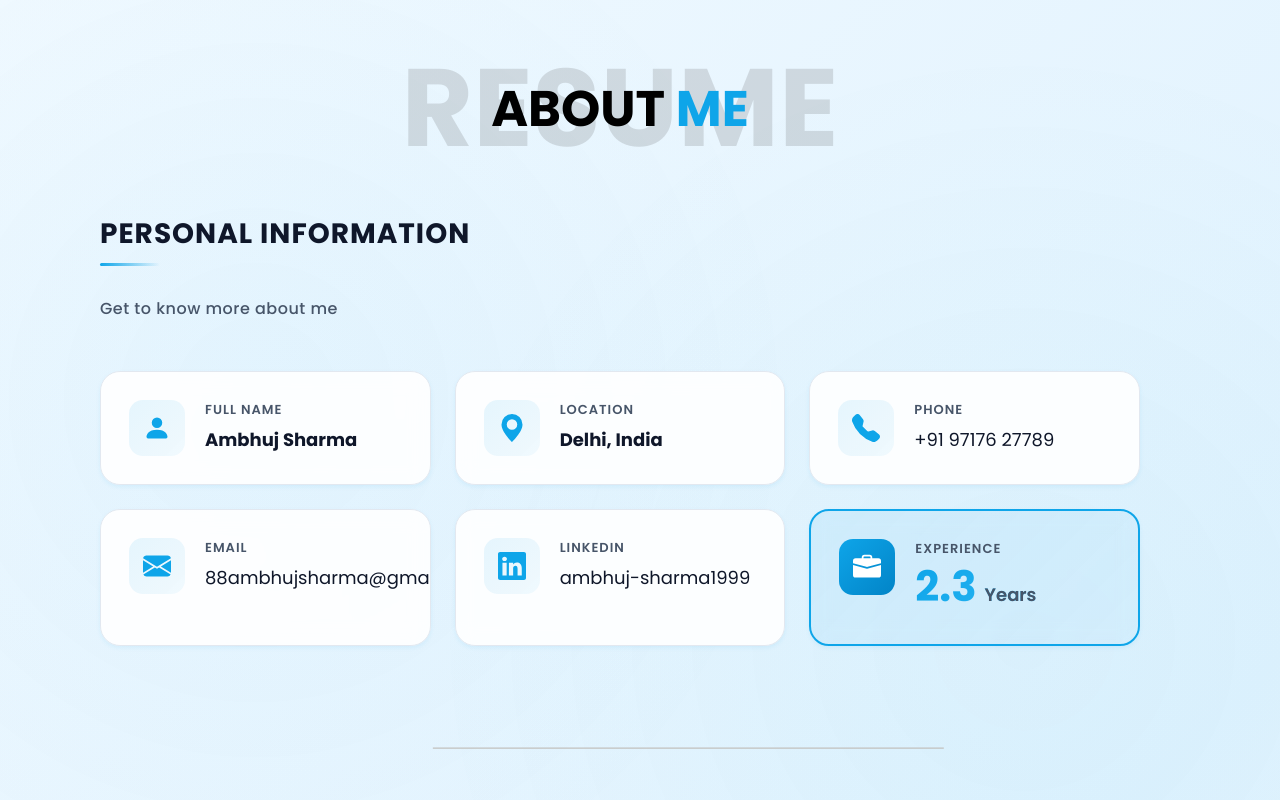
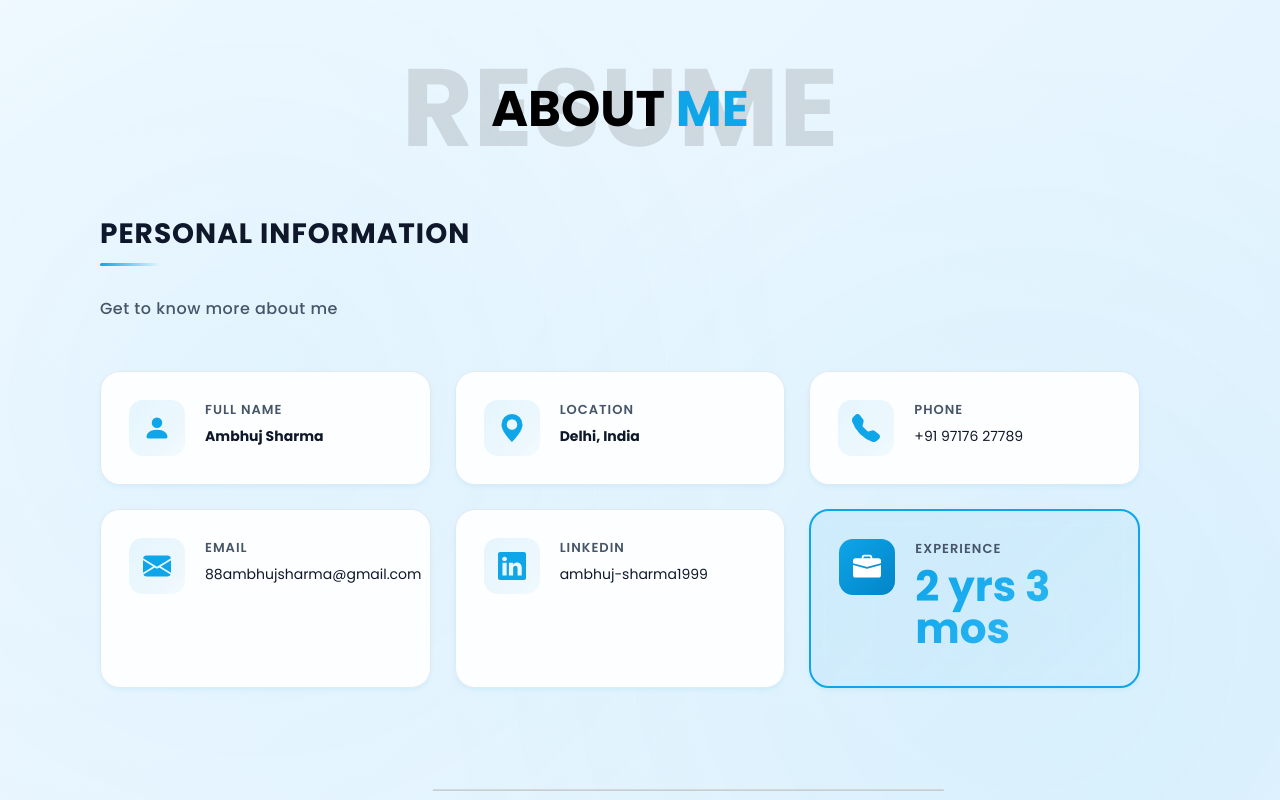
Before and after one commit to ambhuj-bit/portfolio, a React (Create React App) app: page /about in a window 1280 px wide. Shown: the top 800 px of the page. Built offline with nearby package versions, Linux system fonts and the light colour scheme.

Commit message:
fixed calculation of the total expereince

```diff
--- a/src/About/About.js
+++ b/src/About/About.js
@@ -2,19 +2,14 @@ import React from "react";
 import "./About.css";
 import { Link } from "react-router-dom";
 import * as Icon from "react-bootstrap-icons";
+import { calculateExperience } from "../utils/calculateYears";
 
 function About() {
   // Calculate years of experience dynamically from March 7, 2022
-  const calculateExperience = () => {
-    const startDate = new Date("2022-03-07");
-    const currentDate = new Date();
-    const diffTime = Math.abs(currentDate - startDate);
-    const diffDays = diffTime / (1000 * 60 * 60 * 24);
-    const years = diffDays / 365.25;
-    return Math.round(years * 10) / 10;
-  };
+
 
   const experienceYears = calculateExperience();
+  console.log("Years of Experience:", experienceYears);
 
   return (
     <div>
@@ -33,7 +28,7 @@ function About() {
           {/* Quick Stats */}
           <div className="quick-stats">
             <div className="stat-item">
-              <div className="stat-number">{experienceYears}+</div>
+              <div className="stat-number">{experienceYears}</div>
               <div className="stat-label">Years Experience</div>
             </div>
             <div className="stat-divider"></div>
--- a/src/AboutPage/About-page.css
+++ b/src/AboutPage/About-page.css
@@ -346,7 +346,7 @@ ul li {
 }
 
 .info-value {
-  font-size: 18px;
+  font-size: 14px;
   font-weight: 700;
   color: var(--text-primary);
   margin: 0;
--- a/src/AboutPage/AboutPage.js
+++ b/src/AboutPage/AboutPage.js
@@ -5,25 +5,11 @@ import Navbar from "../Navbar/Navbar";
 import Skills from "../Skills/Skills";
 import * as Icon from "react-bootstrap-icons";
 import "./About-page.css";
+import { calculateExperience } from "../utils/calculateYears";
 
 function AboutPage() {
   // Calculate years of experience dynamically from March 7, 2022
-  const calculateExperience = () => {
-    const startDate = new Date("2022-03-07");
-    const currentDate = new Date();
 
-    // Calculate the difference in milliseconds
-    const diffTime = Math.abs(currentDate - startDate);
-
-    // Convert to days
-    const diffDays = diffTime / (1000 * 60 * 60 * 24);
-
-    // Calculate years with decimal precision (accounting for leap years)
-    const years = diffDays / 365.25;
-
-    // Round to 1 decimal place
-    return Math.round(years * 10) / 10;
-  };
 
   const experienceYears = calculateExperience();
 
@@ -118,7 +104,6 @@ function AboutPage() {
                   <p className="info-label">Experience</p>
                   <h3 className="expereince-number highlight-number">
                     {experienceYears}
-                    <span className="years-label">Years</span>
                   </h3>
                 </div>
               </div>
--- /dev/null
+++ b/src/utils/calculateYears.js
@@ -0,0 +1,18 @@
+  export const calculateExperience = () => {
+  const startDate = new Date("2022-03-07");
+  const currentDate = new Date();
+
+  let totalMonths =
+    (currentDate.getFullYear() - startDate.getFullYear()) * 12 +
+    (currentDate.getMonth() - startDate.getMonth());
+
+  // Adjust if current day is before start day
+  if (currentDate.getDate() < startDate.getDate()) {
+    totalMonths--;
+  }
+
+  const years = Math.floor(totalMonths / 12);
+  const months = totalMonths % 12;
+
+  return `${years} yrs ${months} mos`;
+};
```
